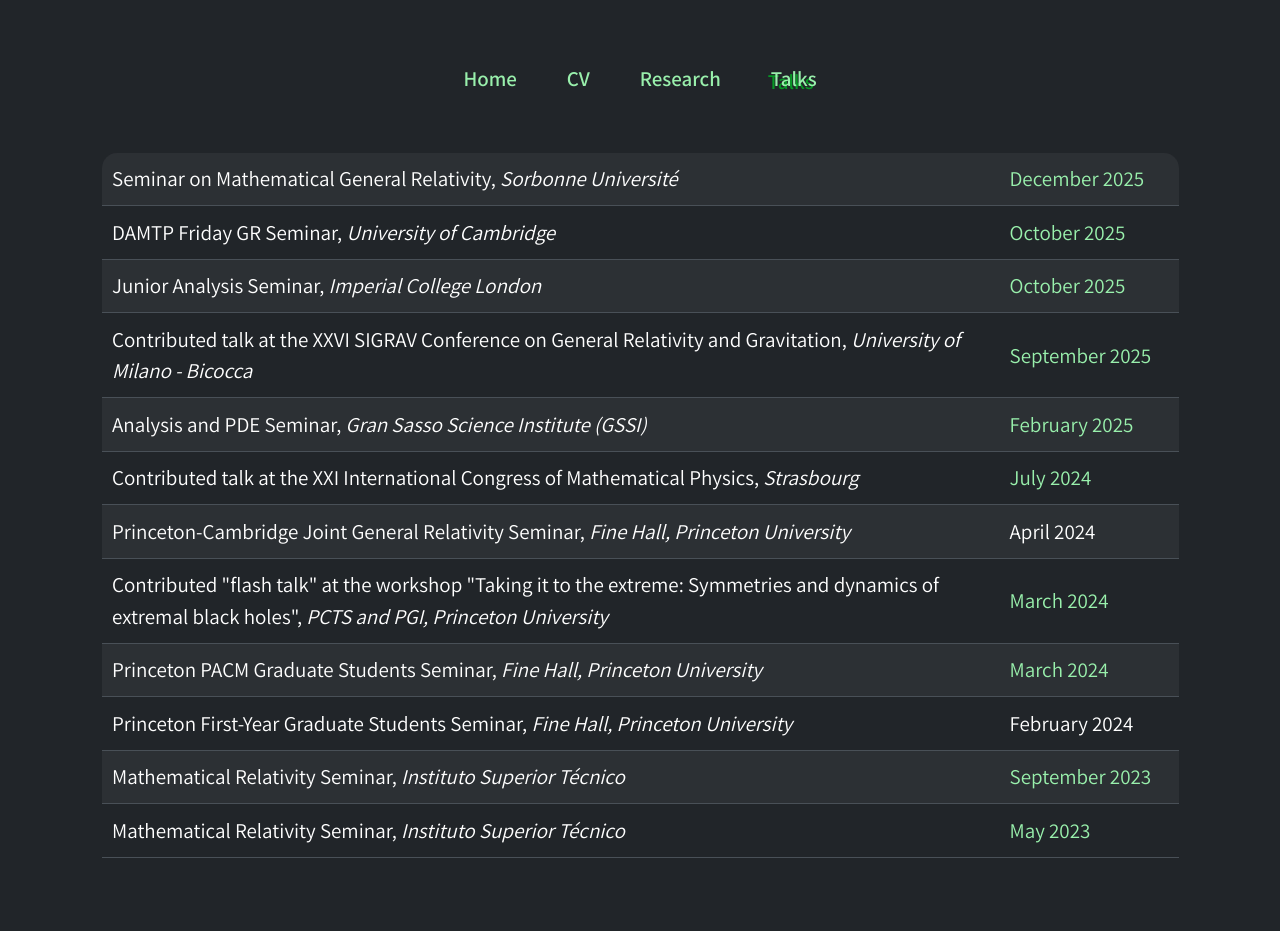
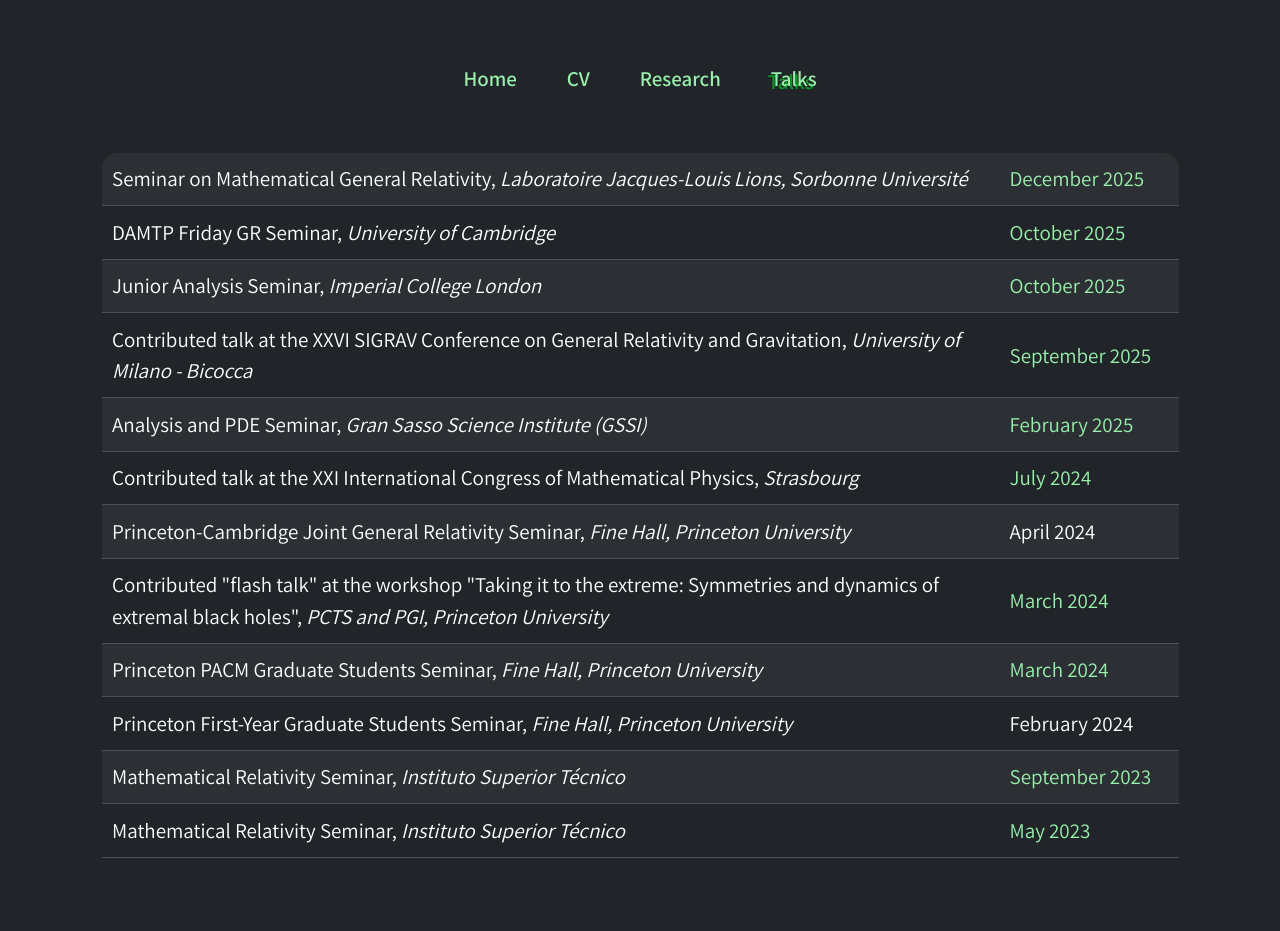
Before and after one commit to flavio-rossetti/flavio-rossetti.github.io, a Jekyll site: the page built from talks.html, in a window 1280 px wide. Built offline with Jekyll 4.4.1, drawn with Linux system fonts in a browser that asks for light colours; nearby versions of some CDN libraries.

Commit message:
update december

```diff
--- a/talks.html
+++ b/talks.html
@@ -13,7 +13,7 @@ description: Flavio Rossetti is a postdoctoral research fellow at GSSI, in L'Aqu
 
       <tbody>
         <tr>
-          <td class="col-10">Seminar on Mathematical General Relativity, <i>Sorbonne Université</i></td>
+          <td class="col-10">Seminar on Mathematical General Relativity, <i>Laboratoire Jacques-Louis Lions, Sorbonne Université</i></td>
           <td class="table-text-left"><a href="https://philippelefloch.org/2025/09/16/seminar-on-mathematical-general-relativity-2025-2026/">December 2025</a></td>
         </tr>
         <tr>
```
